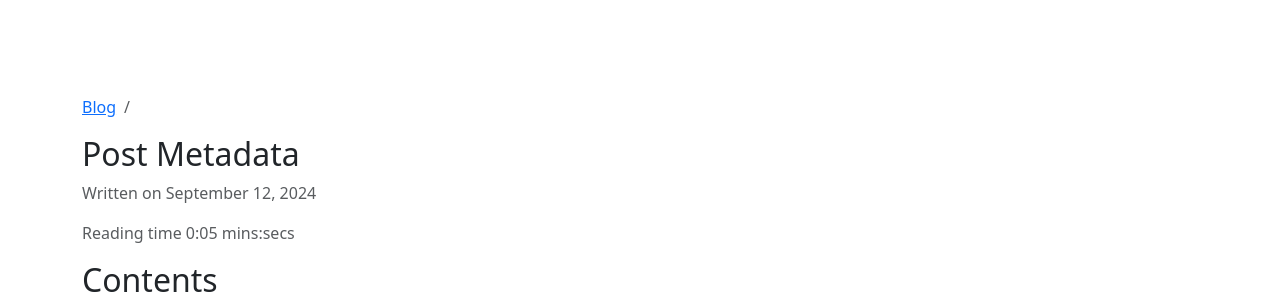
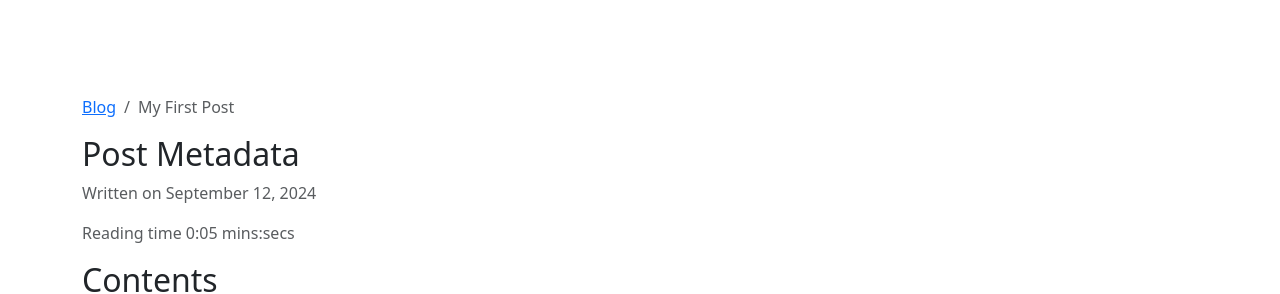
Before and after one commit to cliffordwilliam/my_archive, a Jekyll site: the page built from _posts/2024-09-12-first-post.md, in a window 1280 px wide. Shown: the part 486-780 px from the top of the page. Built offline with Jekyll 4.4.1, drawn with Linux system fonts in a browser that asks for light colours.

Commit message:
update content

```diff
--- a/_layouts/post.html
+++ b/_layouts/post.html
@@ -7,9 +7,8 @@ layout: default
         <li class="breadcrumb-item">
             <a href="{{site.data.navigation.navigations[1].url}}">Blog</a>
         </li>
-        {% assign item = site.navigations | where: "url", page.url | first %}
         <li class="breadcrumb-item active" aria-current="page">
-            {{ item.title }}
+            {{ page.title }}
         </li>
     </ol>
 </nav>
```
